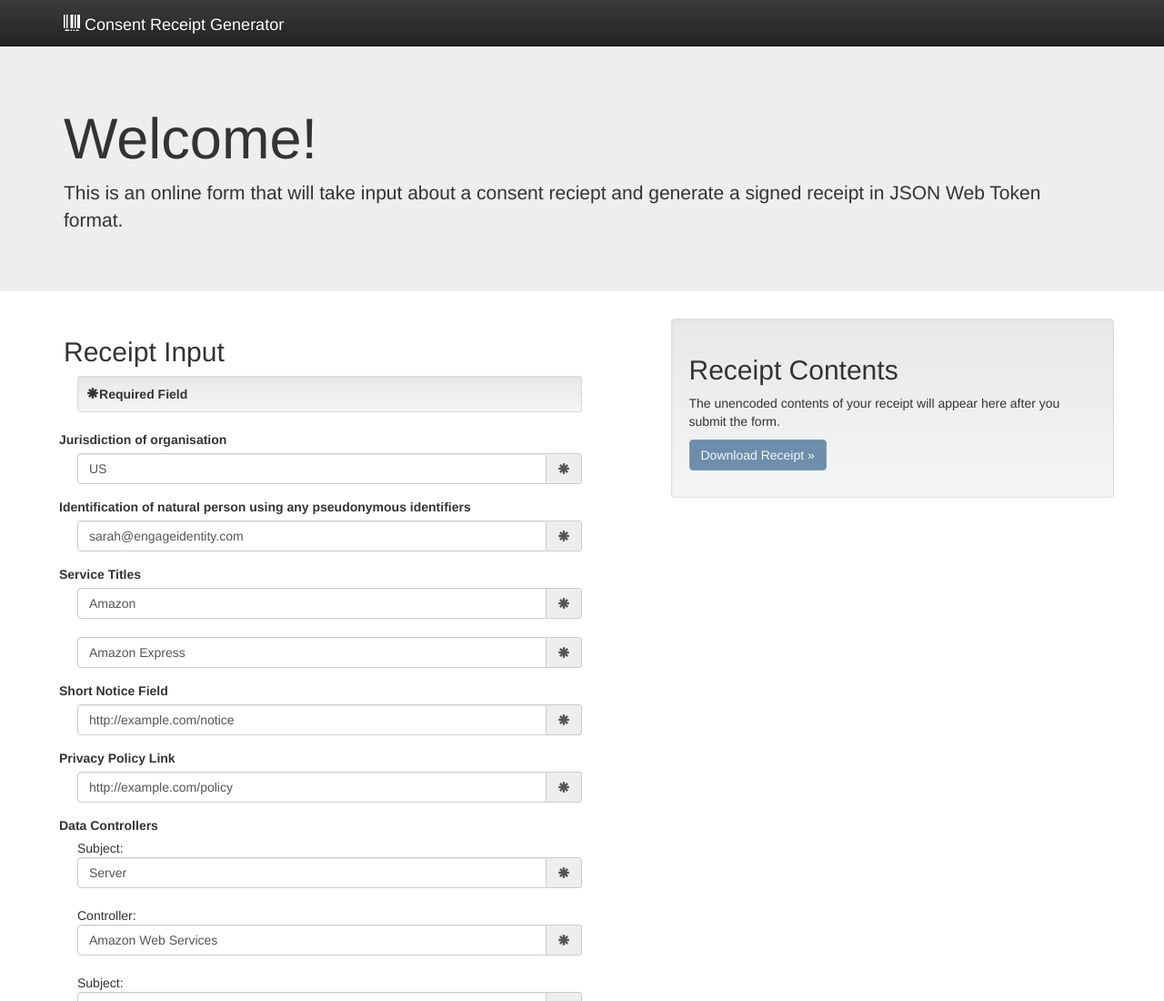
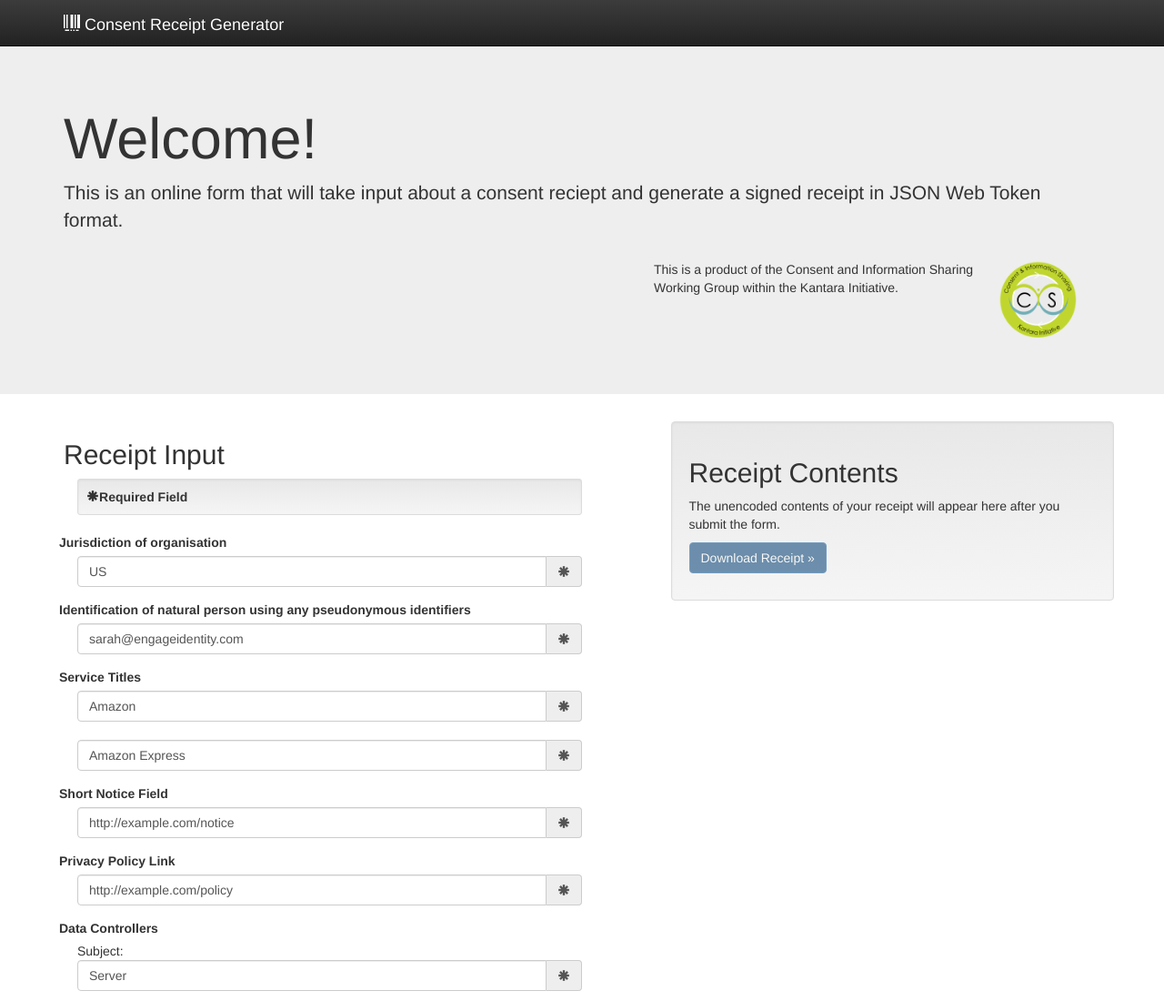
Before and after one commit to magician2015/cr_web, a plain HTML site: page index.html in a window 1280 px wide. Shown: the top 1100 px of the page at 91% size. Drawn offline with Linux system fonts and the light colour scheme.

Commit message:
adding cis branding and timestamp

```diff
--- a/css/main.css
+++ b/css/main.css
@@ -35,3 +35,16 @@ span.input-group-addon {
 	margin-left:20px;
 	font-style: italic;
 }
+
+div.cis {
+	color:#333;
+	font-size:1em;
+	float: right;
+	margin:1em;
+
+}
+
+img#cis {
+	width:7em;
+	float:right;
+}
--- a/index.html
+++ b/index.html
@@ -37,6 +37,7 @@
     <nav class="navbar navbar-inverse navbar-fixed-top" role="navigation">
       <div class="container">
         <div class="navbar-header">
+
           <button type="button" class="navbar-toggle collapsed" data-toggle="collapse" data-target="#navbar" aria-expanded="false" aria-controls="navbar">
             <span class="sr-only">Toggle navigation</span>
             <span class="icon-bar"></span>
@@ -54,7 +55,12 @@
       <div class="container">
         <h1>Welcome!</h1>
         <p>This is an online form that will take input about a consent reciept and generate a signed receipt in JSON Web Token format.</p>
-
+        <div class="cis">
+          <img id="cis" src="img/cis.png" />
+        </div>
+        <div class="cis">
+          This is a product of the Consent and Information Sharing<br> Working Group within the Kantara Initiative.
+        </div>
       </div>
     </div>
 
@@ -363,6 +369,11 @@
             </p>
             <p id="rjti" class="rindent wrap">
             </p>
+            <p>
+              <button type="button" class="btn btn-info btn-xs">Timestamp</button>
+            </p>
+            <p id="riat" class="rindent wrap">
+            </p>
 			<p id="sig" class="bg-warning">Checking signature...</p>
 
 
```
Also changed, not shown: img/cis.png (added).
